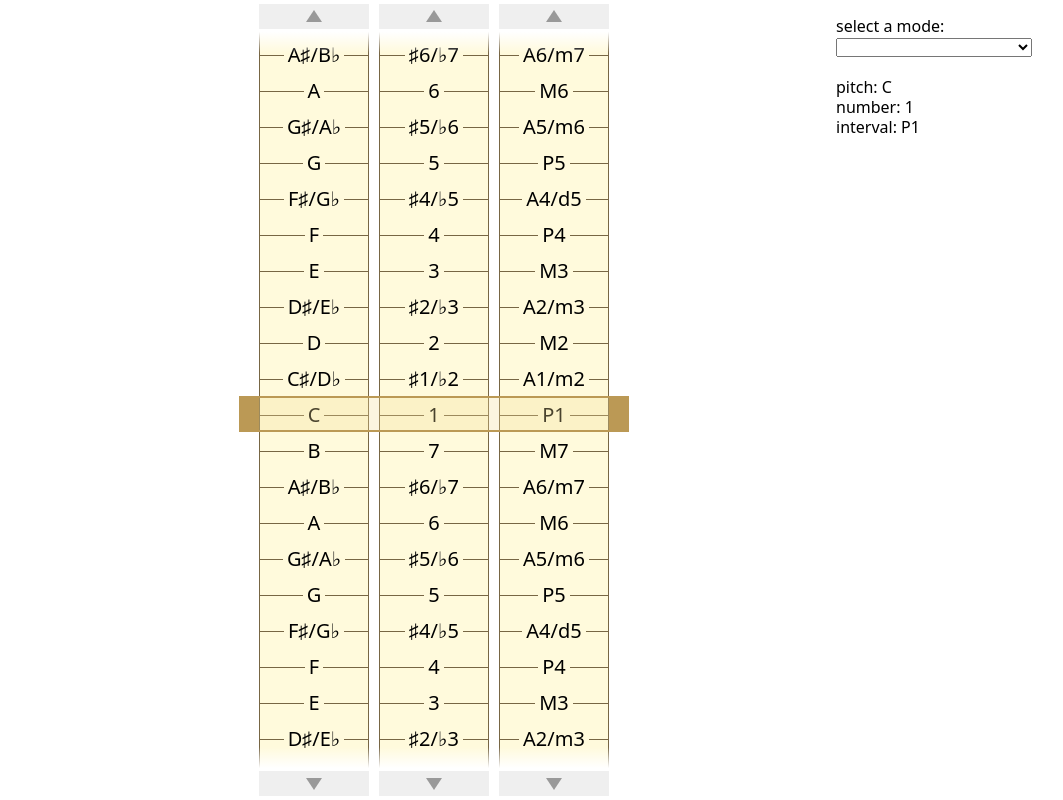
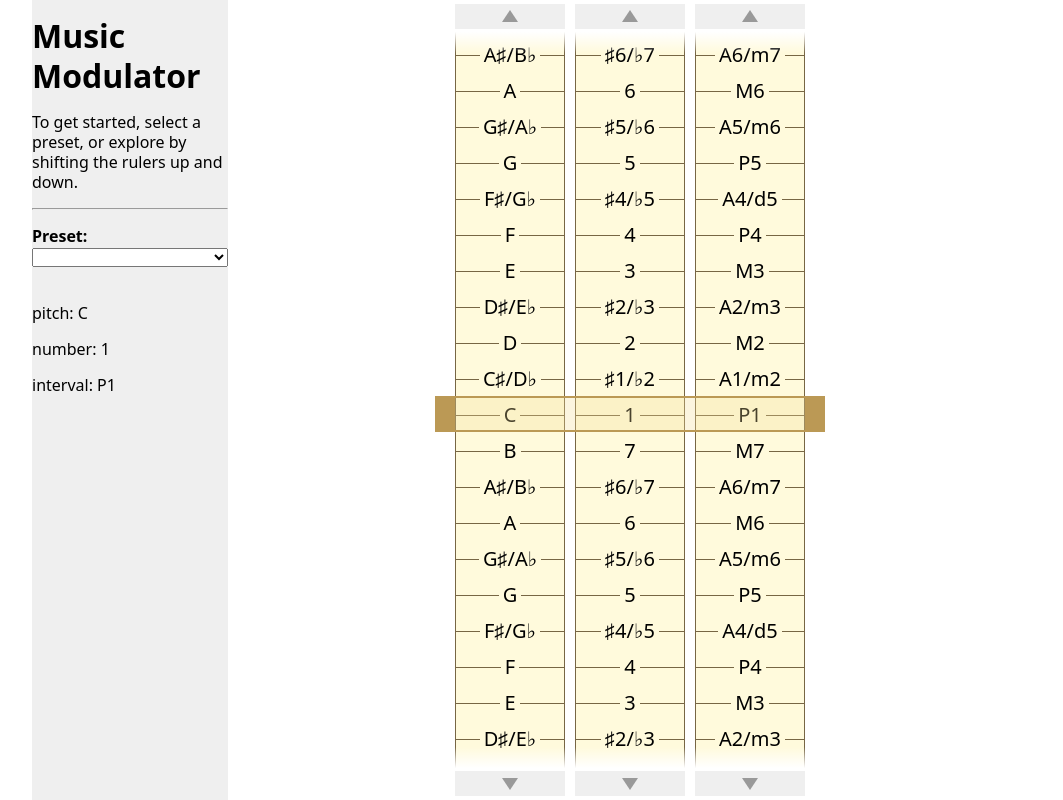
Before and after one commit to katmh/diatonic, a Svelte app: page / in a window 1280 px wide. Shown: the whole page, without its empty margins (108-1171 px from the left). Built offline with nearby package versions, Linux system fonts and the light colour scheme.

Commit message:
move dashboard to left and add text

```diff
--- a/public/global.css
+++ b/public/global.css
@@ -4,7 +4,8 @@
     box-sizing: border-box;
 }
 
-body {
+body,
+html {
     max-height: 100vh;
     overflow-y: hidden;
 }
--- a/src/App.svelte
+++ b/src/App.svelte
@@ -8,13 +8,13 @@
 </script>
 
 <div class="container">
+    <Dashboard />
     <div class="rulers">
         <Window />
         {#each keys as key}
             <Ruler id={key} />
         {/each}
     </div>
-    <Dashboard />
 </div>
 
 <style>
--- a/src/components/Dashboard.svelte
+++ b/src/components/Dashboard.svelte
@@ -27,7 +27,16 @@
 </script>
 
 <div class="dashboard">
-    <label for="mode">select a mode:</label>
+    <h1>Music Modulator</h1>
+
+    <p>
+        To get started, select a preset, or explore by shifting the rulers up
+        and down.
+    </p>
+
+    <hr />
+
+    <label for="mode"><b>Preset:</b></label>
     <select
         name="mode"
         id="mode"
@@ -53,5 +62,11 @@
         width: 200px;
         padding-top: 1rem;
         font: 1rem/1.25 system-ui;
+        background: #efefef;
+    }
+
+    hr,
+    p {
+        margin: 1rem 0;
     }
 </style>
```
